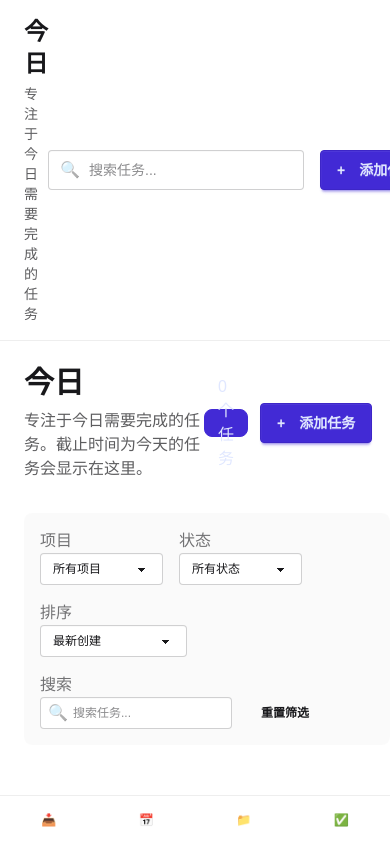
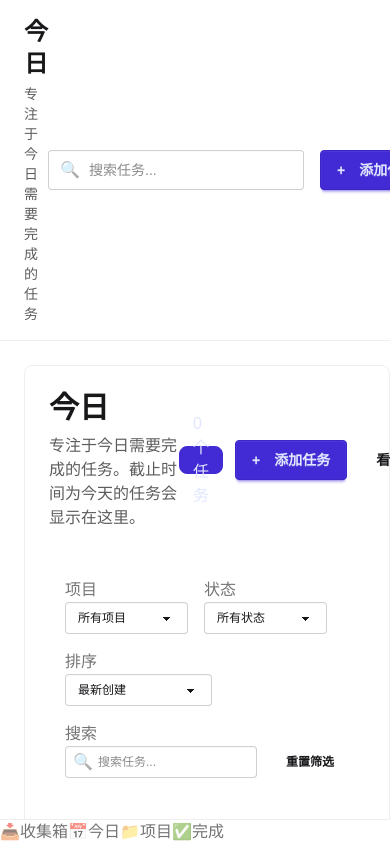
Before and after one commit to woruo03/list-of-me, a Vue app: page /today in a window 390 px wide. Shown: the top 844 px of the page. Built offline with nearby package versions, Linux system fonts and the light colour scheme.

Commit message:
style: 统一应用 DaisyUI 卡片和警报样式

```diff
--- a/src/components/layout/MainLayout.vue
+++ b/src/components/layout/MainLayout.vue
@@ -1,22 +1,22 @@
 <template>
-  <div class="min-h-screen bg-base-100 flex">
+  <div class="min-h-screen flex text-base-content bg-base-100">
     <Sidebar class="hidden md:flex" />
 
     <div class="flex-1 flex flex-col">
       <Header />
 
       <main class="flex-1 p-6 overflow-auto pb-24 md:pb-6">
-        <router-view />
+        <div class="min-h-full rounded-box bg-base-100 border border-base-300 p-6">
+          <router-view />
+        </div>
       </main>
     </div>
 
-    <nav class="md:hidden fixed bottom-0 left-0 right-0 bg-base-100 border-t border-base-300">
-      <div class="flex justify-around py-2">
-        <router-link class="btn btn-ghost btn-sm" to="/inbox">📥</router-link>
-        <router-link class="btn btn-ghost btn-sm" to="/today">📅</router-link>
-        <router-link class="btn btn-ghost btn-sm" to="/projects">📁</router-link>
-        <router-link class="btn btn-ghost btn-sm" to="/completed">✅</router-link>
-      </div>
+    <nav class="md:hidden fixed bottom-0 left-0 right-0 btm-nav btm-nav-sm bg-base-100 border-t border-base-300">
+      <router-link class="text-base-content/60" to="/inbox">📥<span class="btm-nav-label">收集箱</span></router-link>
+      <router-link class="text-base-content/60" to="/today">📅<span class="btm-nav-label">今日</span></router-link>
+      <router-link class="text-base-content/60" to="/projects">📁<span class="btm-nav-label">项目</span></router-link>
+      <router-link class="text-base-content/60" to="/completed">✅<span class="btm-nav-label">完成</span></router-link>
     </nav>
 
     <Modal
--- a/src/components/projects/ProjectCard.vue
+++ b/src/components/projects/ProjectCard.vue
@@ -1,11 +1,11 @@
 <template>
   <div
-    class="bg-base-100 border border-base-300 rounded-lg p-4 hover:shadow-md transition-shadow cursor-pointer"
+    class="card card-bordered bg-base-100 p-5 shadow-sm hover:shadow-md transition-shadow cursor-pointer"
     @click="emit('click', project)"
   >
     <div class="flex items-center justify-between">
       <div class="flex items-center gap-3">
-        <div class="w-10 h-10 bg-primary/10 rounded-lg flex items-center justify-center">
+        <div class="w-11 h-11 bg-primary/10 rounded-lg flex items-center justify-center border border-primary/20">
           <span class="text-primary text-lg">📁</span>
         </div>
 
--- a/src/components/tasks/TaskBoard.vue
+++ b/src/components/tasks/TaskBoard.vue
@@ -1,7 +1,7 @@
 <template>
   <div class="task-board">
     <div v-if="taskStore.selectedCount > 0" class="mb-4">
-      <div class="alert bg-base-200">
+      <div class="alert bg-base-100 border border-base-300 shadow-sm">
         <div class="flex flex-wrap items-center gap-3">
           <span>已选择 {{ taskStore.selectedCount }} 项</span>
           <button class="btn btn-xs btn-success" @click="markSelectedDone">标记完成</button>
@@ -165,15 +165,18 @@ const deleteSelected = async () => {
 }
 
 .board-column {
-  background: rgba(0, 0, 0, 0.02);
-  border: 1px dashed rgba(0, 0, 0, 0.1);
+  background: hsl(var(--b1));
+  border: 1px solid hsl(var(--b3));
   border-radius: 12px;
-  padding: 12px;
+  padding: 16px;
 }
 
 .board-header {
   font-weight: 600;
   margin-bottom: 12px;
+  display: flex;
+  align-items: center;
+  gap: 8px;
 }
 
 .board-list {
--- a/src/components/tasks/TaskCard.vue
+++ b/src/components/tasks/TaskCard.vue
@@ -1,6 +1,6 @@
 <template>
   <div
-    class="bg-base-100 border border-base-300 rounded-lg p-4 mb-3 hover:shadow-md transition-shadow"
+    class="card card-bordered bg-base-100 p-4 mb-3 shadow-sm hover:shadow-md transition-shadow"
     :class="{
       'border-l-4 border-l-primary': task.status === Status.Todo,
       'border-l-4 border-l-warning': task.status === Status.Doing,
--- a/src/components/tasks/TaskFilter.vue
+++ b/src/components/tasks/TaskFilter.vue
@@ -138,9 +138,10 @@ watch(
 
 <style scoped>
 .task-filter {
-  background: rgba(0, 0, 0, 0.02);
-  border-radius: 8px;
+  background: hsl(var(--b1));
+  border-radius: 12px;
   padding: 16px;
   margin-bottom: 20px;
+  border: 1px solid hsl(var(--b3));
 }
 </style>
--- a/src/components/tasks/TaskList.vue
+++ b/src/components/tasks/TaskList.vue
@@ -5,6 +5,7 @@
     </div>
 
       <div v-else-if="tasks.length === 0" class="text-center py-12">
+        <div class="card card-bordered bg-base-100 mx-auto max-w-md p-8 shadow-sm">
         <div class="text-base-content/50 mb-4">
           <span class="text-6xl">📋</span>
         </div>
@@ -14,10 +15,11 @@
           添加任务
         </button>
       </div>
+    </div>
 
     <div v-else>
       <div v-if="showBulkActions && enableSelection && taskStore.selectedCount > 0" class="mb-4">
-        <div class="alert bg-base-200">
+        <div class="alert bg-base-100 border border-base-300 shadow-sm">
           <div class="flex flex-wrap items-center gap-3">
             <span>已选择 {{ taskStore.selectedCount }} 项</span>
             <button class="btn btn-xs btn-success" @click="markSelectedDone">标记完成</button>
--- a/src/components/ui/Modal.vue
+++ b/src/components/ui/Modal.vue
@@ -3,10 +3,7 @@
     v-if="isOpen"
     class="modal modal-open"
   >
-    <div
-      class="modal-box"
-      :class="sizeClass"
-    >
+    <div class="modal-box bg-base-100 border border-base-300" :class="sizeClass">
       <!-- 标题 -->
       <div
         v-if="title"
--- a/src/components/ui/ToastList.vue
+++ b/src/components/ui/ToastList.vue
@@ -3,7 +3,7 @@
     <div
       v-for="toast in uiStore.notifications"
       :key="toast.id"
-      class="alert shadow-lg"
+      class="alert shadow-lg border border-base-300 bg-base-100"
       :class="alertClass(toast.type)"
     >
       <span>{{ toast.message }}</span>
```
Lines whose indentation alone changed are shown as unchanged.
